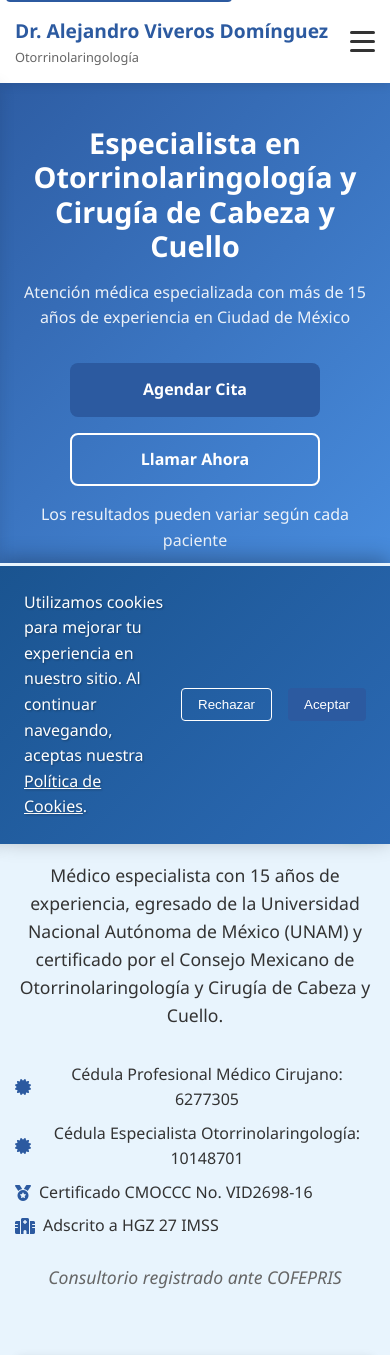
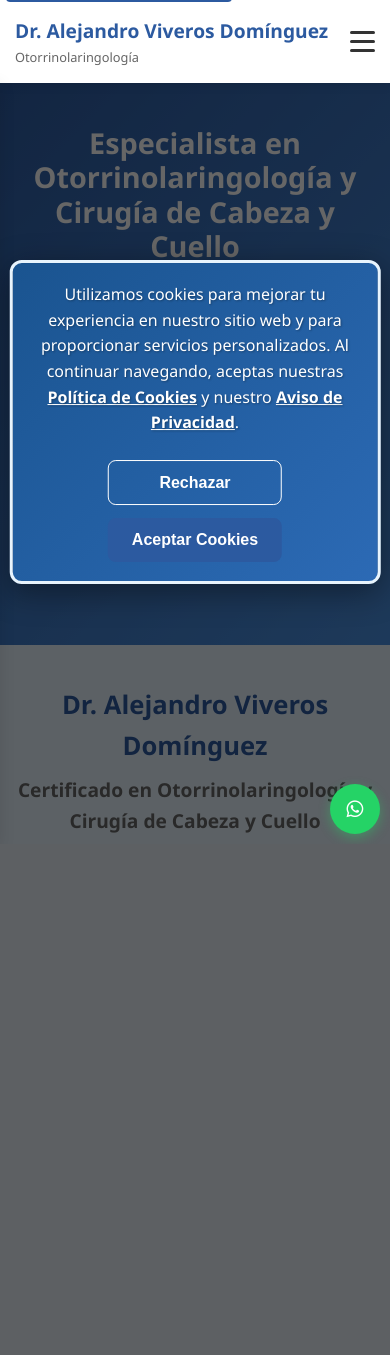
Before and after one commit to soreviv/sitio-web, a PHP site: page / in a window 390 px wide. Shown: the top 1355 px of the page. After the commit the page ends 841 px from the top, so only its background shows below. Run offline with PHP 8.4, Linux system fonts and the light colour scheme.

Commit message:
Mejoras banner cookies: modal centrado, fuente 1.2rem, overlay fondo, responsive

```diff
--- a/css/cookie-banner.css
+++ b/css/cookie-banner.css
@@ -1,45 +1,63 @@
 .cookie-banner {
   position: fixed;
-  bottom: 0;
-  left: 0;
-  right: 0;
+  top: 50%;
+  left: 50%;
+  transform: translate(-50%, -50%);
   background: linear-gradient(135deg, #1a5490, #2c6ab5);
   color: #fff;
-  padding: 1.5rem;
-  display: flex;
-  justify-content: space-between;
+  padding: 2rem;
+  display: none;
+  flex-direction: column;
   align-items: center;
+  text-align: center;
   z-index: 1000;
-  transform: translateY(100%);
-  transition: transform 0.3s ease-in-out;
-  box-shadow: 0 -4px 20px rgba(0, 0, 0, 0.3);
-  border-top: 3px solid var(--accent-color);
+  box-shadow: 0 8px 32px rgba(0, 0, 0, 0.4);
+  border: 3px solid var(--accent-color);
+  border-radius: 12px;
+  max-width: 600px;
+  width: 90%;
 }
 
 .cookie-banner.visible {
-  transform: translateY(0);
+  display: flex;
 }
 
 .cookie-banner p {
-  margin: 0;
-  padding-right: 1rem;
-  font-size: 1rem;
+  margin: 0 0 1.5rem 0;
+  padding: 0;
+  font-size: 1.2rem;
   font-weight: 500;
   text-shadow: 1px 1px 2px rgba(0, 0, 0, 0.3);
+  line-height: 1.6;
+}
+
+.cookie-banner a {
+  color: var(--accent-color);
+  text-decoration: underline;
+  font-weight: 600;
+}
+
+.cookie-banner a:hover {
+  color: #fff;
+  text-shadow: 0 0 8px var(--accent-color);
 }
 
 .cookie-banner .cookie-buttons {
   display: flex;
   gap: 1rem;
+  justify-content: center;
+  flex-wrap: wrap;
 }
 
 .cookie-banner button {
-  padding: 0.5rem 1rem;
+  padding: 0.8rem 1.5rem;
   border: none;
-  border-radius: 4px;
+  border-radius: 8px;
   cursor: pointer;
-  font-weight: 500;
-  transition: background-color 0.3s ease;
+  font-weight: 600;
+  font-size: 1rem;
+  transition: all 0.3s ease;
+  min-width: 120px;
 }
 
 .cookie-banner .accept-cookies {
@@ -49,6 +67,8 @@
 
 .cookie-banner .accept-cookies:hover {
   background-color: var(--primary-color-dark);
+  transform: translateY(-2px);
+  box-shadow: 0 4px 12px rgba(26, 84, 144, 0.4);
 }
 
 .cookie-banner .reject-cookies {
@@ -65,3 +85,52 @@
   color: var(--primary-color-light);
   text-decoration: underline;
 }
+
+/* Overlay de fondo */
+.cookie-overlay {
+  position: fixed;
+  top: 0;
+  left: 0;
+  width: 100%;
+  height: 100%;
+  background: rgba(0, 0, 0, 0.6);
+  z-index: 999;
+  display: none;
+}
+
+.cookie-overlay.visible {
+  display: block;
+}
+
+/* Responsive design */
+@media (max-width: 768px) {
+  .cookie-banner {
+    width: 95%;
+    padding: 1.5rem;
+    max-width: none;
+  }
+
+  .cookie-banner p {
+    font-size: 1.1rem;
+  }
+
+  .cookie-banner .cookie-buttons {
+    flex-direction: column;
+    gap: 0.8rem;
+  }
+
+  .cookie-banner button {
+    width: 100%;
+    min-width: auto;
+  }
+}
+
+@media (max-width: 480px) {
+  .cookie-banner {
+    padding: 1.2rem;
+  }
+
+  .cookie-banner p {
+    font-size: 1rem;
+  }
+}
--- a/js/cookie-banner.js
+++ b/js/cookie-banner.js
@@ -4,39 +4,58 @@ function initCookieBanner() {
     return;
   }
 
+  // Crear overlay de fondo
+  const overlay = document.createElement('div');
+  overlay.className = 'cookie-overlay';
+
+  // Crear el banner
   const banner = document.createElement('div');
   banner.className = 'cookie-banner';
   banner.innerHTML = `
-    <p>Utilizamos cookies para mejorar tu experiencia en nuestro sitio. Al continuar navegando, aceptas nuestra
-    <a href="/politica-cookies.html">Política de Cookies</a>.</p>
+    <p>Utilizamos cookies para mejorar tu experiencia en nuestro sitio web y para proporcionar servicios personalizados.
+    Al continuar navegando, aceptas nuestras <a href="/politica-cookies.html">Política de Cookies</a> y
+    nuestro <a href="/aviso-privacidad.html">Aviso de Privacidad</a>.</p>
     <div class="cookie-buttons">
       <button class="reject-cookies">Rechazar</button>
-      <button class="accept-cookies">Aceptar</button>
+      <button class="accept-cookies">Aceptar Cookies</button>
     </div>
   `;
 
+  // Agregar overlay y banner al body
+  document.body.appendChild(overlay);
   document.body.appendChild(banner);
 
   // Mostrar el banner después de un pequeño retraso
   setTimeout(() => {
+    overlay.classList.add('visible');
     banner.classList.add('visible');
   }, 500);
+
+  // Función para cerrar el banner
+  function closeBanner() {
+    overlay.classList.remove('visible');
+    banner.classList.remove('visible');
+    setTimeout(() => {
+      overlay.remove();
+      banner.remove();
+    }, 300);
+  }
 
   // Manejadores de eventos
   banner.querySelector('.accept-cookies').addEventListener('click', () => {
     localStorage.setItem('cookiesAccepted', 'true');
-    banner.classList.remove('visible');
-    setTimeout(() => {
-      banner.remove();
-    }, 300);
+    closeBanner();
   });
 
   banner.querySelector('.reject-cookies').addEventListener('click', () => {
     localStorage.setItem('cookiesRejected', 'true');
-    banner.classList.remove('visible');
-    setTimeout(() => {
-      banner.remove();
-    }, 300);
+    closeBanner();
+  });
+
+  // Cerrar si se hace clic en el overlay
+  overlay.addEventListener('click', () => {
+    localStorage.setItem('cookiesRejected', 'true');
+    closeBanner();
   });
 }
 
```
